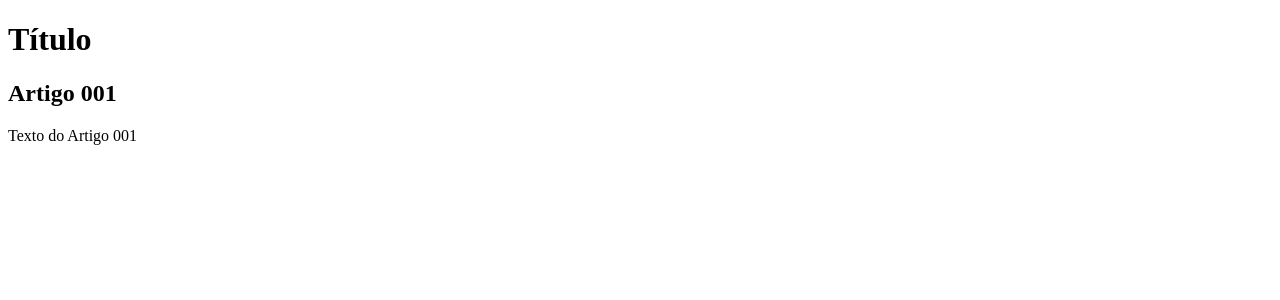
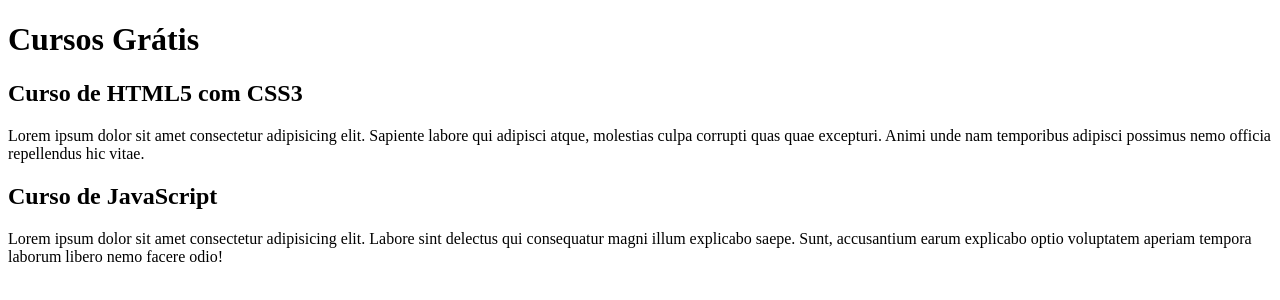
Before and after one commit to Anna-Castor/projeto-site, a plain HTML site: page index.html in a window 1280 px wide. Drawn offline with Linux system fonts and the light colour scheme.

Commit message:
comecei a escrever conteudo

```diff
--- a/index.html
+++ b/index.html
@@ -8,12 +8,14 @@
 <body>
     <main>
         <header>
-            <h1>Título</h1>
+            <h1>Cursos Grátis</h1>
         </header>
         <article>
-            <h2>Artigo 001</h2>
-            <p>Texto do Artigo 001</p>
+            <h2>Curso de HTML5 com CSS3</h2>
+            <p>Lorem ipsum dolor sit amet consectetur adipisicing elit. Sapiente labore qui adipisci atque, molestias culpa corrupti quas quae excepturi. Animi unde nam temporibus adipisci possimus nemo officia repellendus hic vitae.</p>
         </article>
+            <h2>Curso de JavaScript</h2>
+            <p>Lorem ipsum dolor sit amet consectetur adipisicing elit. Labore sint delectus qui consequatur magni illum explicabo saepe. Sunt, accusantium earum explicabo optio voluptatem aperiam tempora laborum libero nemo facere odio!</p>
     </main>
 
 </body>
```
